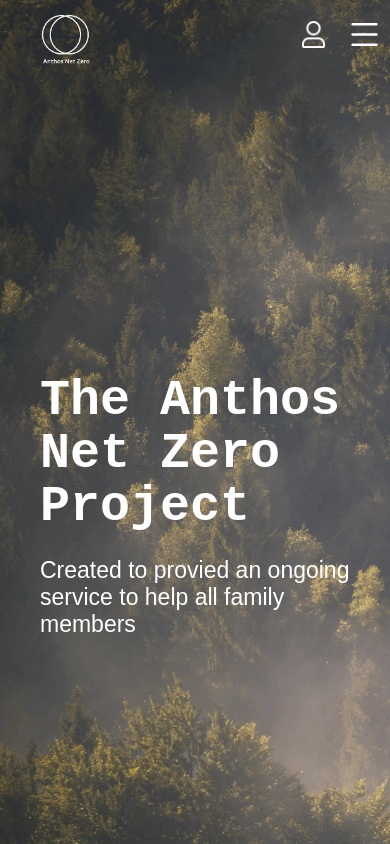
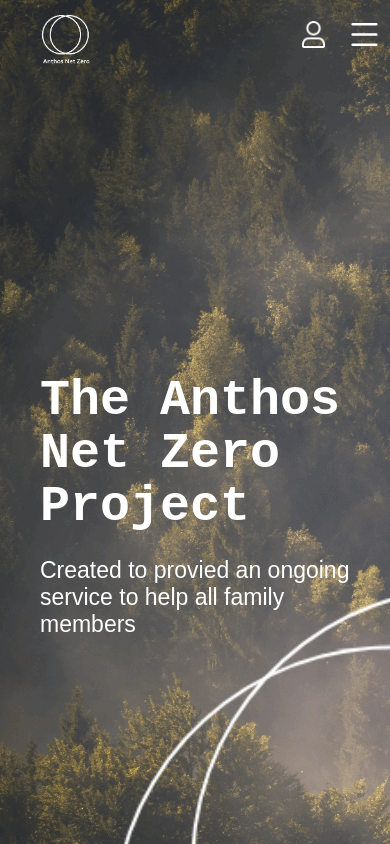
Before and after one commit to jaswant-d4d/net-zero-app, a React (Create React App) app: page / in a window 390 px wide. Shown: the top 844 px of the page. Built offline with nearby package versions, Linux system fonts and the light colour scheme; no server answers.

Commit message:
minor css chnages

```diff
--- a/src/assets/css/styles.css
+++ b/src/assets/css/styles.css
@@ -79,6 +79,9 @@
 /* Transparent Header Start  */
 .bg-home{
     background:url("../images/home_img1.png");
+    /* background-size: cover;
+    background-repeat: no-repeat;
+    height: 100vh; */
 }
 .nav-items{
     display: none;
@@ -360,7 +363,18 @@
     height: 980px;
     right: 0;
 }
-
+.home-banner::after{
+    background-image: url("../images/circle1.png");
+    position: absolute;
+    content: "";
+    width: 100%;
+    height: 100%;
+    right: 0;
+    background-size: cover;
+    background-repeat: no-repeat;
+    display: none;
+    top: 390px;
+}
 .Form-essentials-main-row {
     flex-direction: column-reverse;
 }
@@ -1288,6 +1302,19 @@
     .icon-box p {
         word-break: break-all;
     }
+    .Form-essentials .title-block, .Protecting h2 {
+        margin-bottom: 25px;
+    }
+    .Form-essentials .form-content span {
+        margin-bottom: 25px;
+        display: block;
+    }
+    .footer-content-privacy {
+        display: block;
+    }
+    .personal-carbon {
+      position: relative;
+    }
     /*************** navbar responsive ****************/
     .bg-home .nav-items.active {
 
@@ -1312,4 +1339,7 @@
     .nav-items.active{
         position: relative;
     }
+    .home-banner::after{
+      display: block;
+    }
 }
```
Also changed, not shown: src/assets/images/circle1.png (added).
